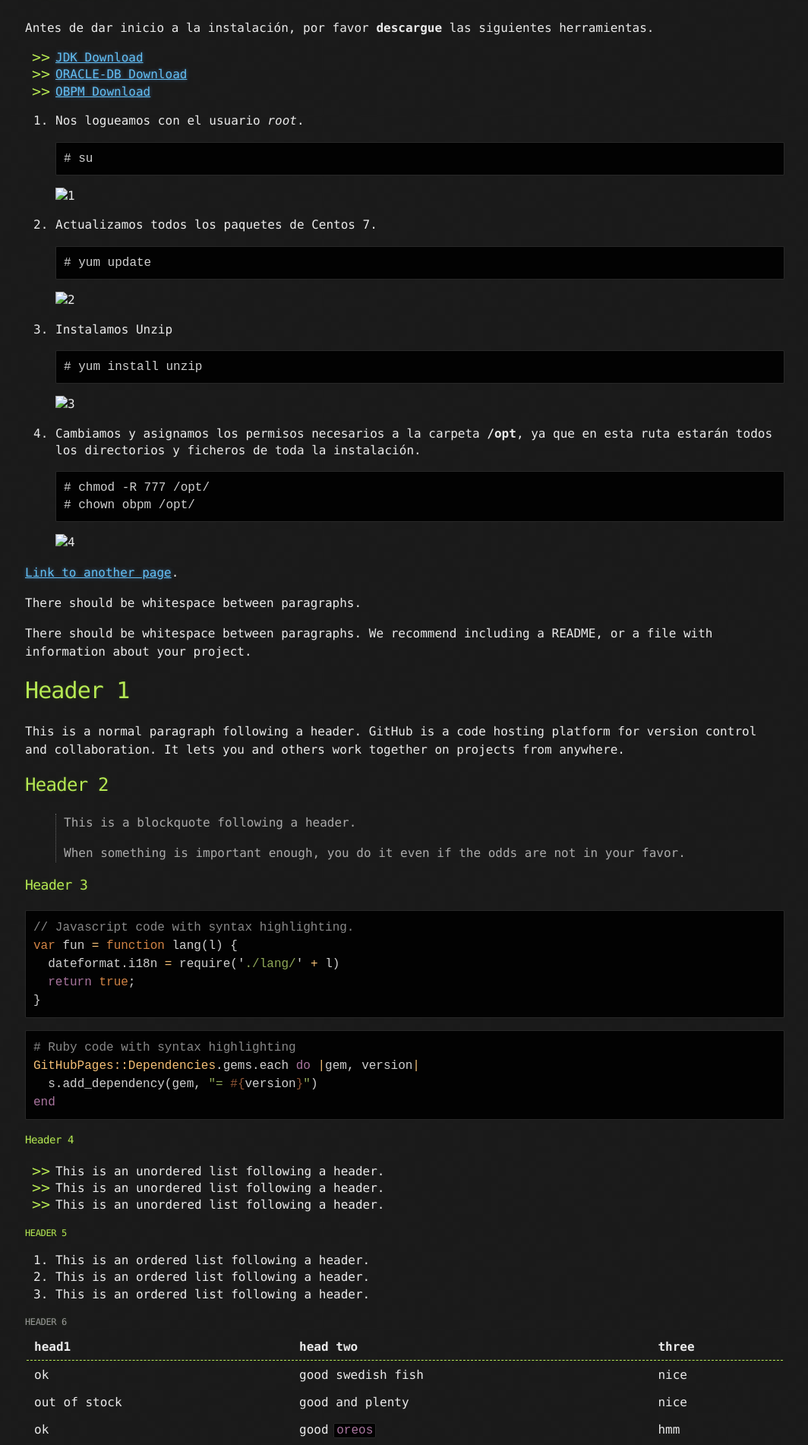
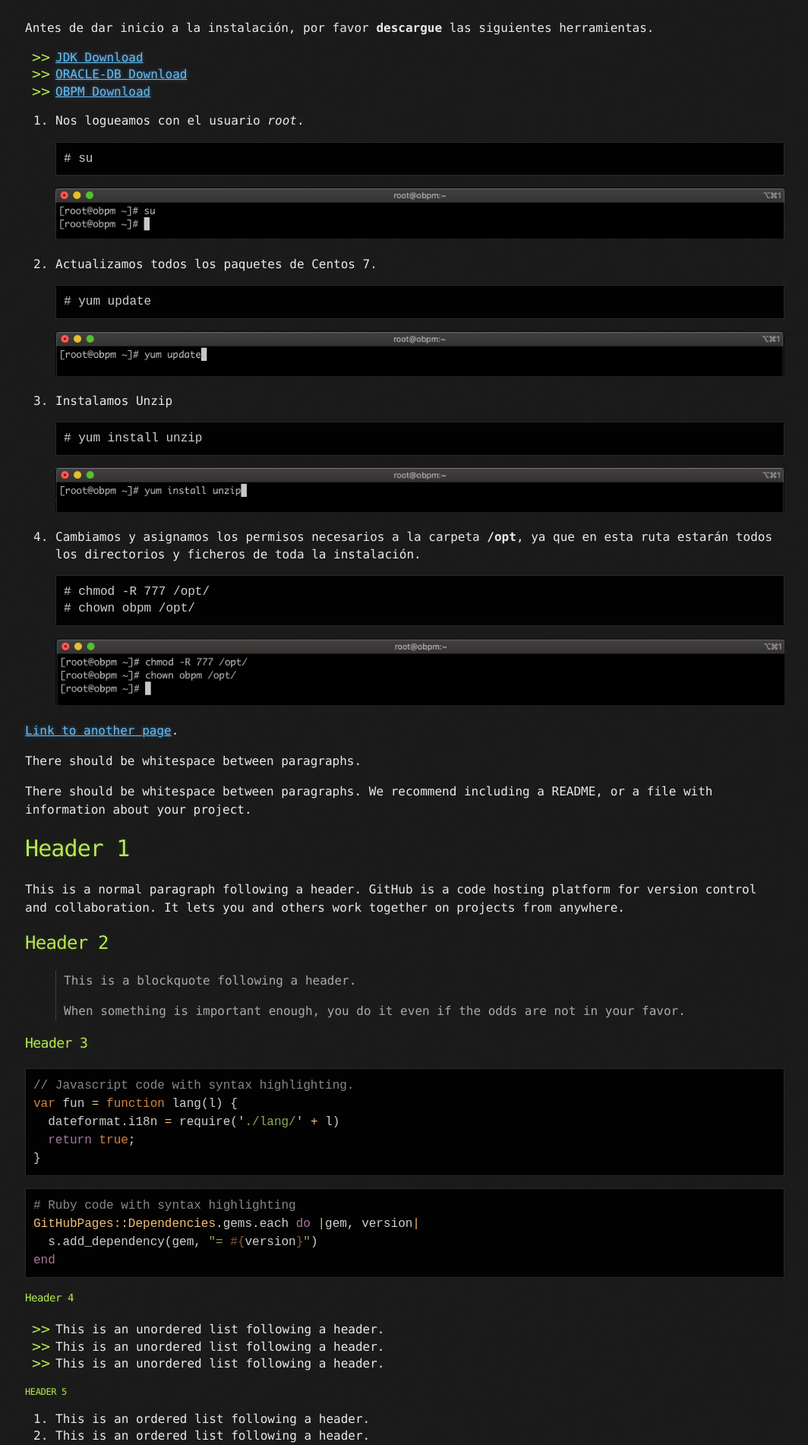
Before and after one commit to darvinueza/darvinueza.github.io, a Jekyll site: the page built from _posts/2020-10-31-Obpm-Centos-Installation.md, in a window 1280 px wide. Shown: the part 379-2281 px from the top of the page at 76% size, without its empty margins (107-1171 px from the left). Built offline with Jekyll 4.4.1, drawn with Linux system fonts in a browser that asks for light colours.

Commit message:
commit
commit

```diff
--- a/_posts/2020-10-31-Obpm-Centos-Installation.md
+++ b/_posts/2020-10-31-Obpm-Centos-Installation.md
@@ -18,26 +18,26 @@ Antes de dar inicio a la instalación, por favor **descargue** las siguientes he
 
         # su
 
-    ![1](recursos/imgs/centos/obpm/obpm_1.png)
+    ![1](../assets/centos/obpm/obpm_1.png)
 
 2.  Actualizamos todos los paquetes de Centos 7.
 
         # yum update
 
-    ![2](recursos/imgs/centos/obpm/obpm_2.png)
+    ![2](../assets/centos/obpm/obpm_2.png)
 
 3.  Instalamos Unzip
 
         # yum install unzip
 
-    ![3](recursos/imgs/centos/obpm/obpm_3.png)
+    ![3](../assets/centos/obpm/obpm_3.png)
 
 4.  Cambiamos y asignamos los permisos necesarios a la carpeta **/opt**, ya que en esta ruta estarán todos los directorios y ficheros de toda la instalación.
 
         # chmod -R 777 /opt/
         # chown obpm /opt/
 
-    ![4](recursos/imgs/centos/obpm/obpm_4.png)
+    ![4](../assets/centos/obpm/obpm_4.png)
 
 
 
```
Also changed, not shown: assets/centos/obpm/obpm_1.png (added), assets/centos/obpm/obpm_2.png (added), assets/centos/obpm/obpm_3.png (added), assets/centos/obpm/obpm_4.png (added).
